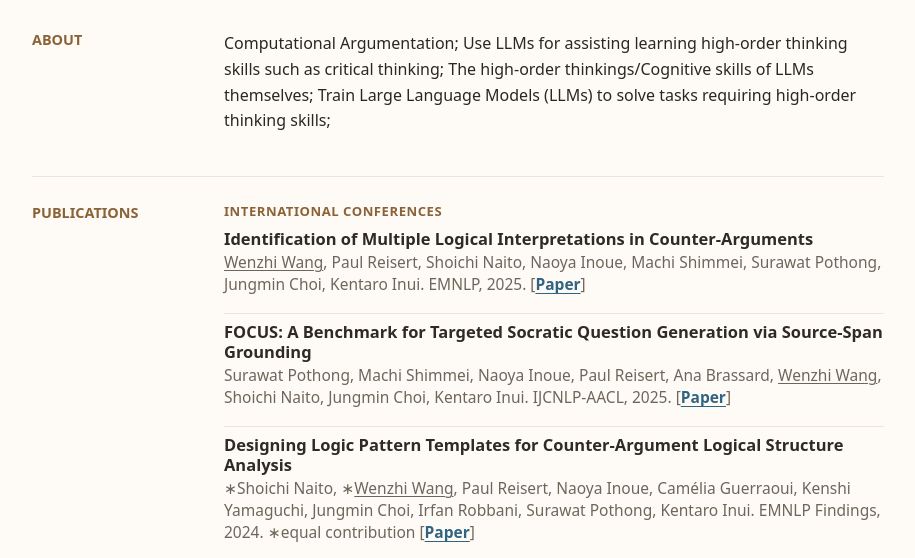
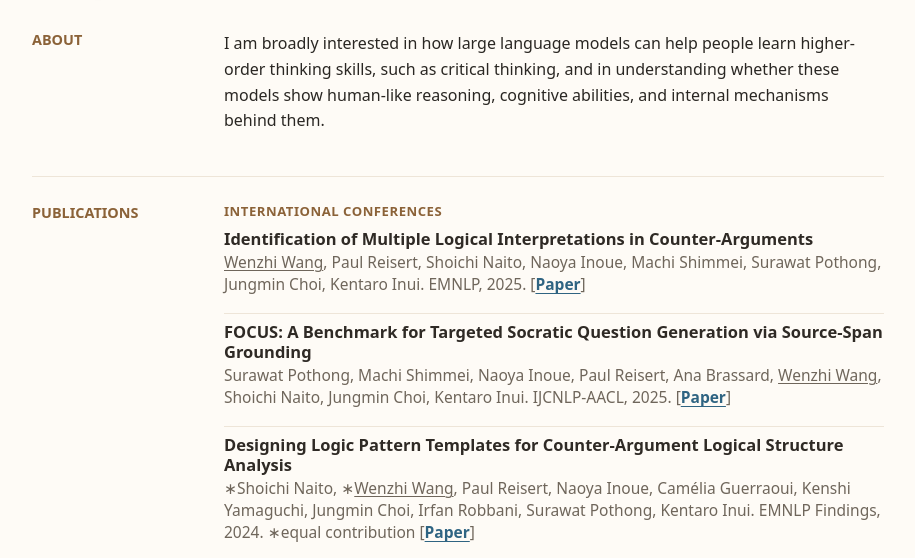
Before and after one commit to oubunshitsu/oubunshitsu.github.io, a plain HTML site: page index.html in a window 1280 px wide. Shown: the part 216-774 px from the top of the page, without its empty margins (182-1097 px from the left). Drawn offline with Linux system fonts and the light colour scheme.

Commit message:
added intro

```diff
--- a/index.html
+++ b/index.html
@@ -58,7 +58,7 @@
       <section id="about" aria-labelledby="about-title">
         <h2 id="about-title">About</h2>
         <p>
-          Computational Argumentation; Use LLMs for assisting learning high-order thinking skills such as critical thinking; The high-order thinkings/Cognitive skills of LLMs themselves; Train Large Language Models (LLMs) to solve tasks requiring high-order thinking skills;
+          I am broadly interested in how large language models can help people learn higher-order thinking skills, such as critical thinking, and in understanding whether these models show human-like reasoning, cognitive abilities, and internal mechanisms behind them.
         </p>
       </section>
 
```
